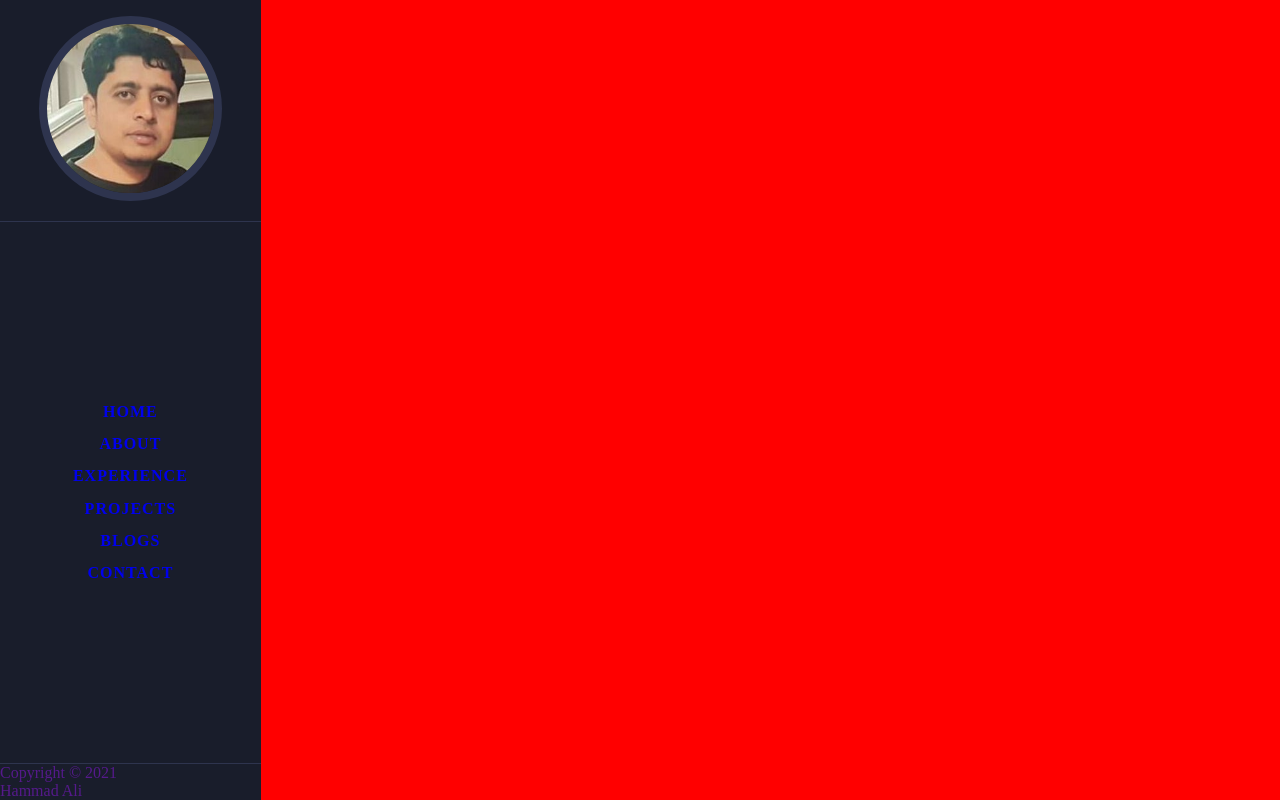
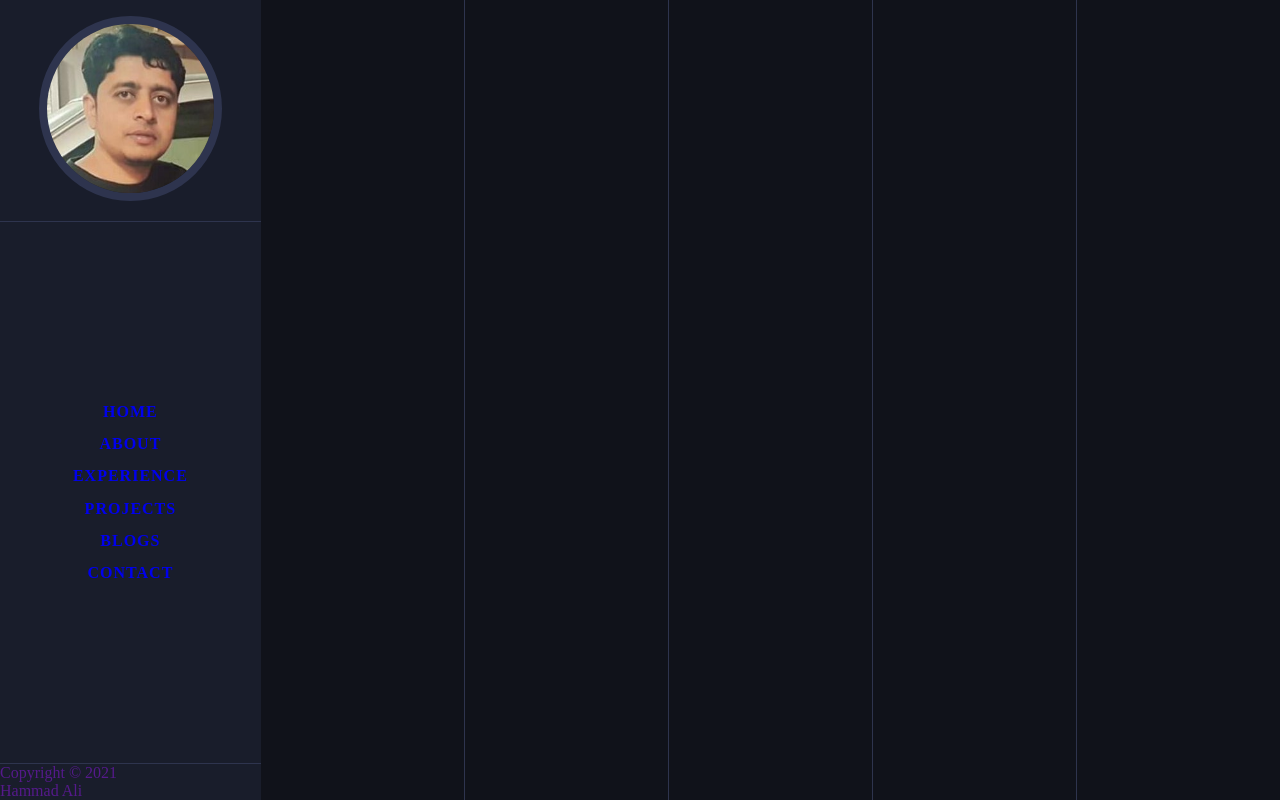
Before and after one commit to HammadAli-WD/NewPortfolio, a React (Create React App) app in the folder portfolio-new/: page / in a window 1280 px wide. Built offline with nearby package versions, Linux system fonts and the light colour scheme.

Commit message:
Divide the content page

```diff
--- a/portfolio-new/src/App.js
+++ b/portfolio-new/src/App.js
@@ -6,6 +6,12 @@ function App() {
     <div className="App">
       <Sidebar/>
       <MainContentStyled>
+        <div className="lines">
+          <div className="line-1"></div>
+          <div className="line-2"></div>
+          <div className="line-3"></div>
+          <div className="line-4"></div>
+        </div>
 
       </MainContentStyled>
 
@@ -16,7 +22,19 @@ const MainContentStyled = styled.main`
   position: relative;
   margin-left: 16.3rem;
   min-height: 100vh;
-  background-color: red;
+
+  .lines{
+    position: absolute;
+    min-height: 100vh;
+    width: 100%;
+    display: flex;
+    justify-content: space-evenly;
+    .line-1, .line-2, .line-3, .line-4 {
+      width: 1px;
+      min-height: 100vh;
+      background-color: var(--border-color);
+    }
+  }
 `
 
 export default App;
```
